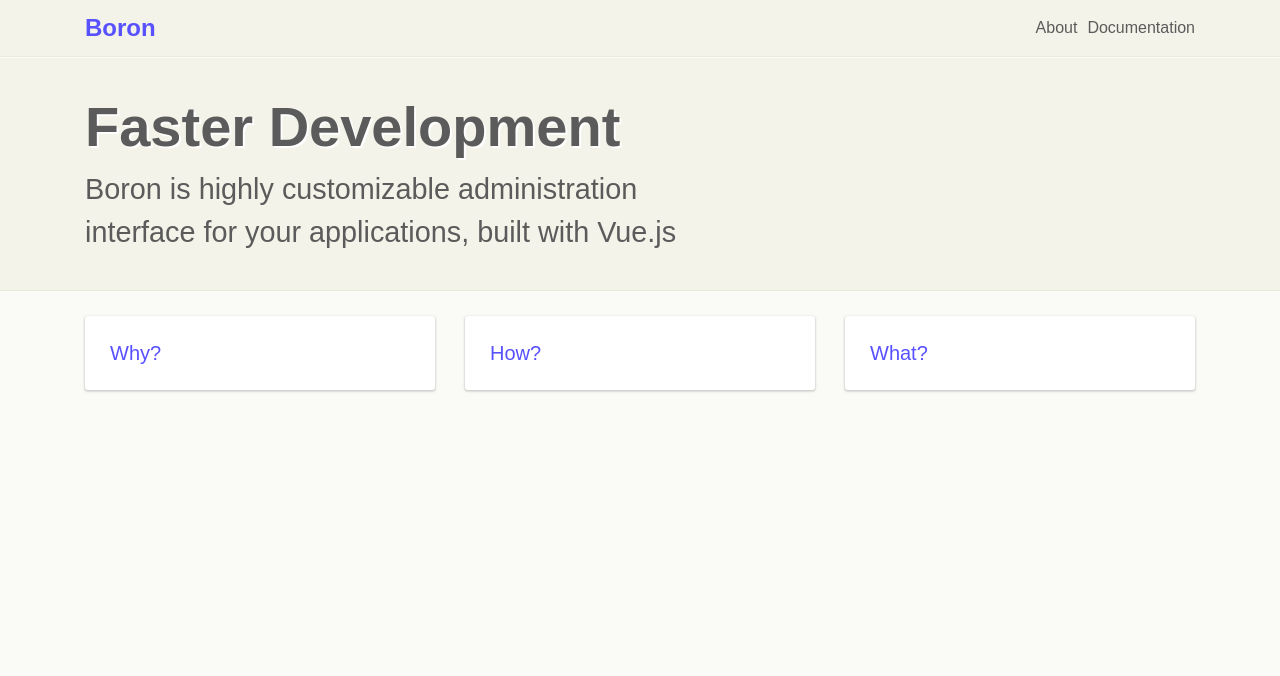
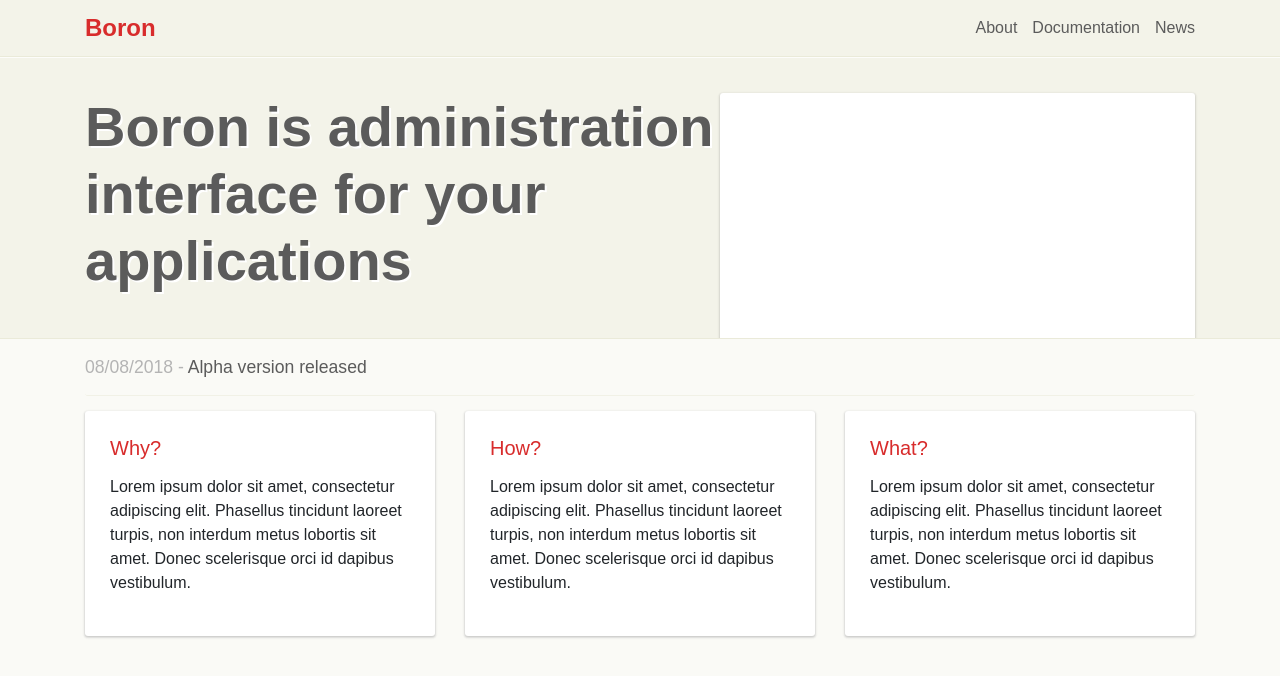
Before and after one commit to deneloper/boron-website, a Gatsby site: page / in a window 1280 px wide. Built offline with nearby package versions, Linux system fonts and the light colour scheme; Gatsby itself is replaced by a stand-in of ours; a web font is replaced by a local one.

Commit message:
style changes and layout improvements

```diff
--- a/src/assets/styles/_variables.scss
+++ b/src/assets/styles/_variables.scss
@@ -1,6 +1,6 @@
 $primary: #5b5b5b;
 $secondary: #f3f3e9;
-$alternative: #5851ff;
+$alternative: #d82c2c;
 $alternative-secondary: green;
 $foreground: #FFF;
 
--- a/src/assets/styles/layout.scss
+++ b/src/assets/styles/layout.scss
@@ -23,8 +23,10 @@ header {
     text-align: right;
 
     a {
+      font-weight: 500;
+
       &+a {
-        margin-left:10px;
+        margin-left:15px;
       }
     }
   }
@@ -38,6 +40,7 @@ section.main {
   border-bottom:1px solid darken($secondary, 5%);
   padding:35px 0;
   background: $secondary;
+  overflow: hidden;
 
   h1 {
     font-size:3.5rem;
@@ -48,9 +51,18 @@ section.main {
   p {
     font-size:1.8rem;
     font-weight: lighter;
-    max-width: 60%;
+
     color: $primary;
     margin:0;
+  }
+  .screenshot {
+    box-shadow: 0 1px 1px 0 rgba(60,64,67,.08), 0 1px 2px 1px rgba(60,64,67,.16);
+    position: absolute;
+    width: 100%;
+    height:300px;
+    background: $foreground;
+    border-radius: 3px;
+    right:15px;
   }
 }
 
@@ -67,8 +79,16 @@ section.main {
   }
 }
 
+.announcements {
+  border-radius: 3px;
+  padding:15px 0;
+  font-size:1.1rem;
+  border-bottom:1px solid darken($secondary, 1%);
+  color: lighten($primary, 35%);
+}
+
 .boxes {
-  padding:25px 0;
+  padding:15px 0 15px 0;
 
   .box {
     padding:25px;
@@ -81,6 +101,9 @@ section.main {
       margin:0px; padding:0px;
       font-size:1.25rem;
     }
+  }
+  .box__content {
+    padding-top:15px;
   }
 }
 
--- a/src/components/header.js
+++ b/src/components/header.js
@@ -13,6 +13,7 @@ const Header = ({ siteTitle }) => (
         <nav className="col">
           <Link to="/about">About</Link>
           <Link to="/docs">Documentation</Link>
+          <Link to="/news">News</Link>
         </nav>
       </div>
     </div>
--- a/src/pages/index.js
+++ b/src/pages/index.js
@@ -6,26 +6,53 @@ const IndexPage = () => (
   <Layout>
     <div className="spotlight">
       <div className="container">
-        <h1>Faster Development</h1>
-        <p>Boron is highly customizable administration interface for your applications, built with Vue.js</p>
+        <div className="row">
+          <div className="col-7">
+            <h1>Boron is administration interface for your applications</h1>
+          </div>
+          <div className="col">
+            <div className="screenshot">
+
+            </div>
+          </div>
+        </div>
       </div>
     </div>
+
+
+      <div className="container">
+        <div class="announcements">
+          08/08/2018 - <a href="">Alpha version released</a>
+        </div>
+      </div>
+
+
     <div className="boxes">
       <div className="container">
+
         <div className="row">
           <div className="col">
             <div className="box">
               <h2>Why?</h2>
+              <div class="box__content">
+                <p>Lorem ipsum dolor sit amet, consectetur adipiscing elit. Phasellus tincidunt laoreet turpis, non interdum metus lobortis sit amet. Donec scelerisque orci id dapibus vestibulum. </p>
+              </div>
             </div>
           </div>
           <div className="col">
             <div className="box">
               <h2>How?</h2>
+              <div class="box__content">
+                <p>Lorem ipsum dolor sit amet, consectetur adipiscing elit. Phasellus tincidunt laoreet turpis, non interdum metus lobortis sit amet. Donec scelerisque orci id dapibus vestibulum. </p>
+              </div>
             </div>
           </div>
           <div className="col">
             <div className="box">
               <h2>What?</h2>
+              <div class="box__content">
+                <p>Lorem ipsum dolor sit amet, consectetur adipiscing elit. Phasellus tincidunt laoreet turpis, non interdum metus lobortis sit amet. Donec scelerisque orci id dapibus vestibulum. </p>
+              </div>
             </div>
           </div>
         </div>
```
Also changed, not shown: src/pages/news/alpha-version-released.md (added, +4 -0 lines).
